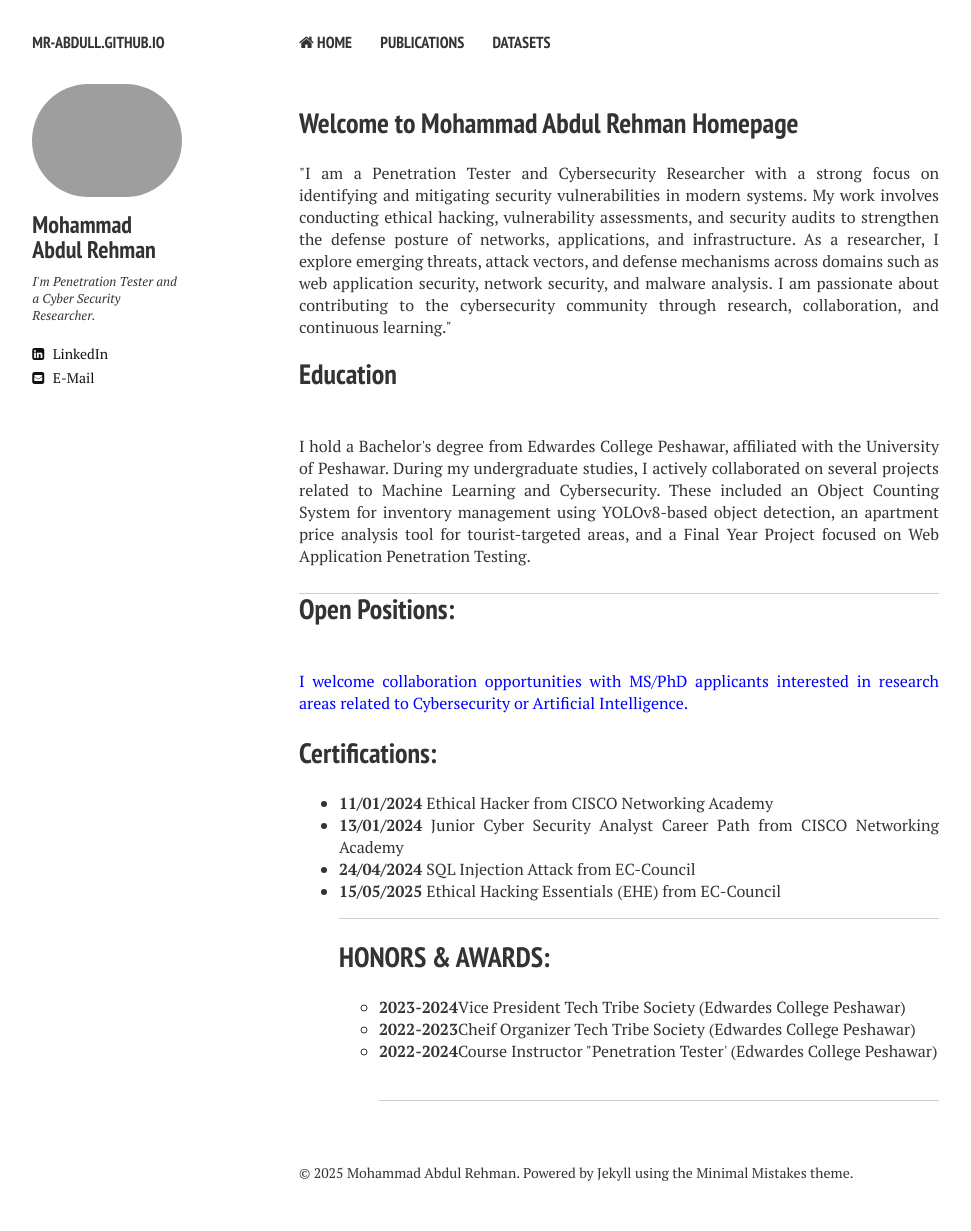
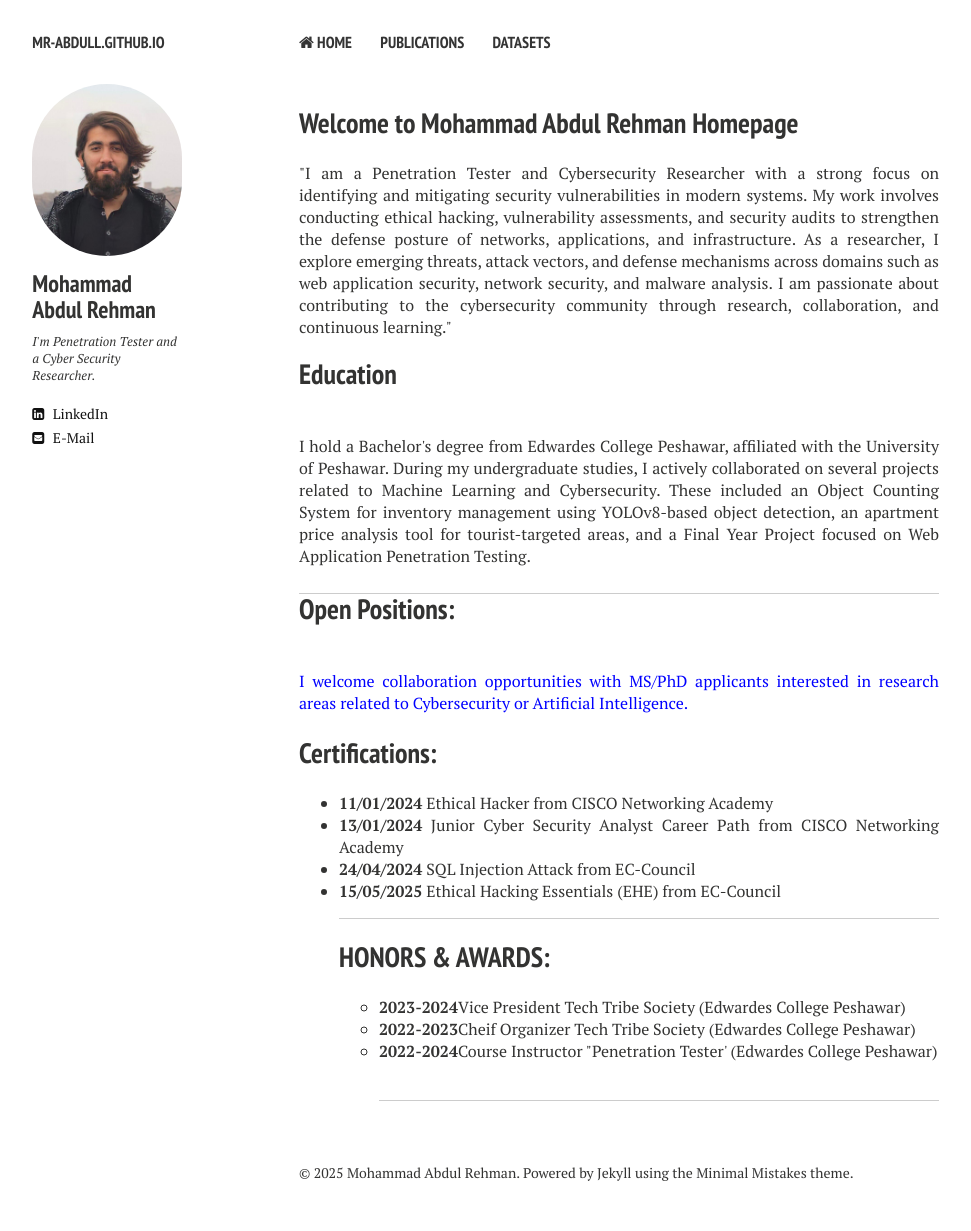
Before and after one commit to mr-abdull/mr-abdull.github.io, a Jekyll site: the page built from index.md, in a window 1280 px wide. Shown: the whole page, without its empty margins (21-992 px from the left). Built offline with Jekyll 4.4.1, drawn with Linux system fonts in a browser that asks for light colours; nearby versions of some CDN libraries.

Commit message:
Update _config.yml

```diff
--- a/_config.yml
+++ b/_config.yml
@@ -6,7 +6,7 @@ url:              https://mr-abdull.github.io
 # Owner/author information
 owner:
   name:           Mohammad Abdul Rehman
-  avatar:         abdul.jpg
+  avatar:         abdul-rehman.jpg
   bio:            I'm Penetration Tester and a Cyber Security Researcher.
   email:          m.abdulrahmancs@gmail.com
   # Social networking links are used in author-bio sidebar. Update and remove as you like.
```
